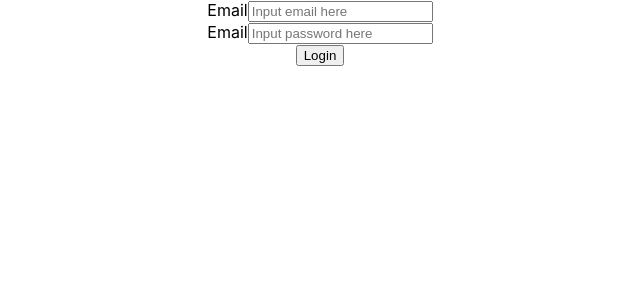
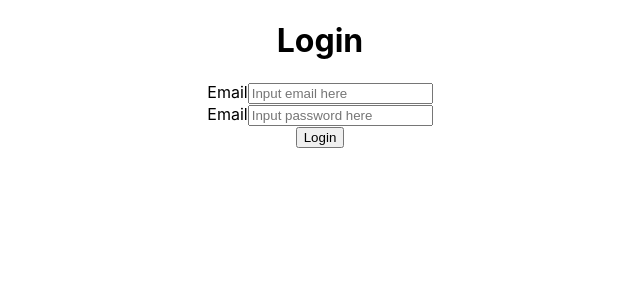
Before and after one commit to softbesta/MyJAM_Front, a React (Create React App) app: page /login in a window 1280 px wide. Shown: the top 300 px of the page, without its empty margins (320-960 px from the left). Built offline with nearby package versions, Linux system fonts and the light colour scheme; no server answers.

Commit message:
add title for signup, login

```diff
--- a/src/components/Login.js
+++ b/src/components/Login.js
@@ -18,6 +18,7 @@ const Login = () => {
   }
   return (
     <div>
+      <h1>Login</h1>
       <form onSubmit={handleLogin}>
         <div>
           <label htmlFor="email">Email</label>
--- a/src/components/Signup.js
+++ b/src/components/Signup.js
@@ -18,6 +18,7 @@ const Signup = () => {
   }
   return (
     <div>
+      <h1>Signup</h1>
       <form onSubmit={handleLogin}>
         <div>
           <label htmlFor="email">Email</label>
```
